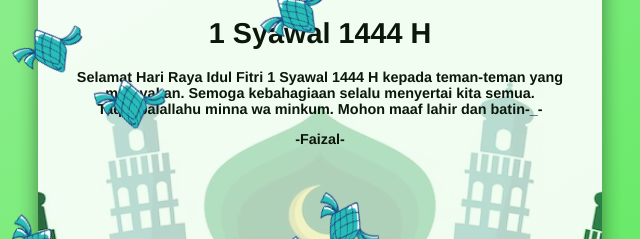
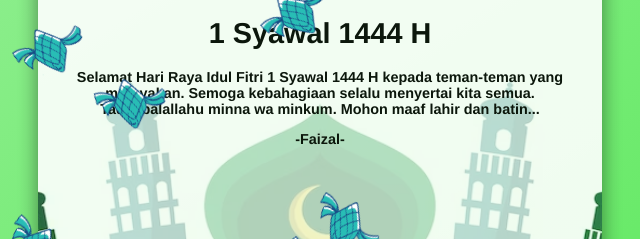
Before and after one commit to heryantofaizal/lebaran2023, a plain HTML site: page index.html in a window 1280 px wide. Shown: the part 407-646 px from the top of the page, 320-960 px from the left. Drawn offline with Linux system fonts and the light colour scheme.

Commit message:
index.html

```diff
--- a/index.html
+++ b/index.html
@@ -12,7 +12,7 @@
 			<div class="card-background"></div>
 			<h1>Selamat Hari Raya Idul Fitri </h1>
 			<h1>1 Syawal 1444 H</h1>
-			<p>Selamat Hari Raya Idul Fitri 1 Syawal 1444 H kepada teman-teman yang merayakan. Semoga kebahagiaan selalu menyertai kita semua. Taqabbalallahu minna wa minkum. Mohon maaf lahir dan batin-_-</p>
+			<p>Selamat Hari Raya Idul Fitri 1 Syawal 1444 H kepada teman-teman yang merayakan. Semoga kebahagiaan selalu menyertai kita semua. Taqabbalallahu minna wa minkum. Mohon maaf lahir dan batin...</p>
 			<p>-Faizal-</p>
 		</div>
 	</div>
```
